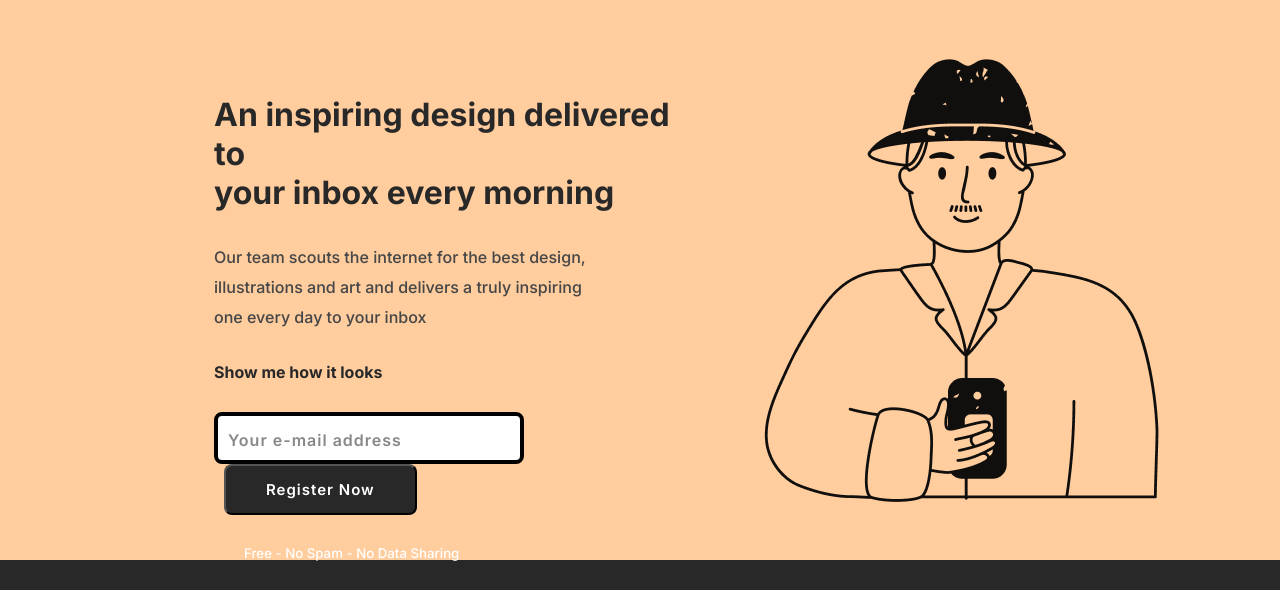
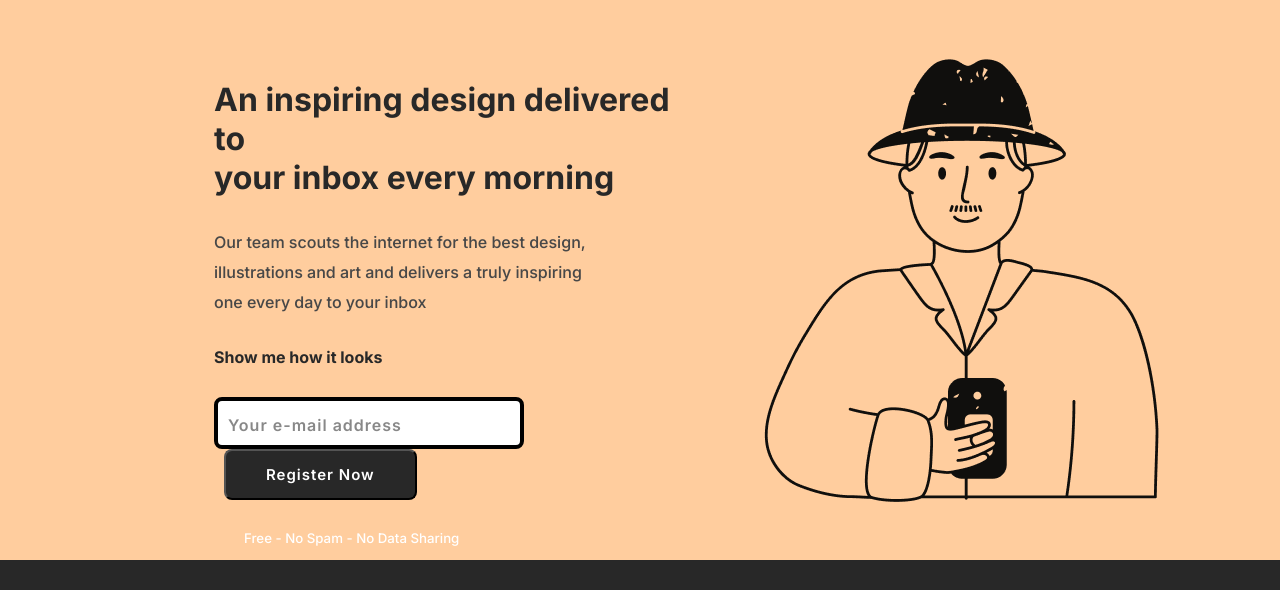
Before and after one commit to vikasn200/HTML-CSS-Micro-Project-1, a plain HTML site: page index.html in a window 1280 px wide. Shown: the top 590 px of the page. Drawn offline with Linux system fonts and the light colour scheme.

Commit message:
Update style.css

```diff
--- a/style.css
+++ b/style.css
@@ -17,7 +17,7 @@
 
     width: 50%;
     height: 100%;
-    padding: 95px 0px 80px 150px ;
+    padding: 80px 0px 80px 150px ;
     color: #282828;
     font-family:"Inter";
     font-weight:700;
```
